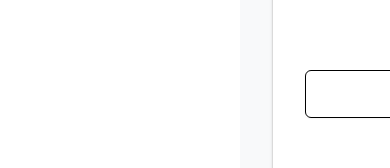
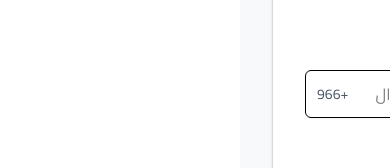
Before and after one commit to MohamedElgeddawy/sahha-now, a Next.js app: page /auth/login in a window 390 px wide. Shown: the part 549-717 px from the top of the page. Built offline with nearby package versions, Linux system fonts and the light colour scheme; no server answers.

Commit message:
Add country code prefix to mobile number input field in login form for improved user clarity

```diff
--- a/src/app/auth/login/page.tsx
+++ b/src/app/auth/login/page.tsx
@@ -105,6 +105,7 @@ export default function LoginPage() {
               <FormField
                 label="رقم الجوال"
                 placeholder="رجاء إدخال رقم الجوال"
+                startElement="+966"
                 error={error}
                 {...field}
               />
```
